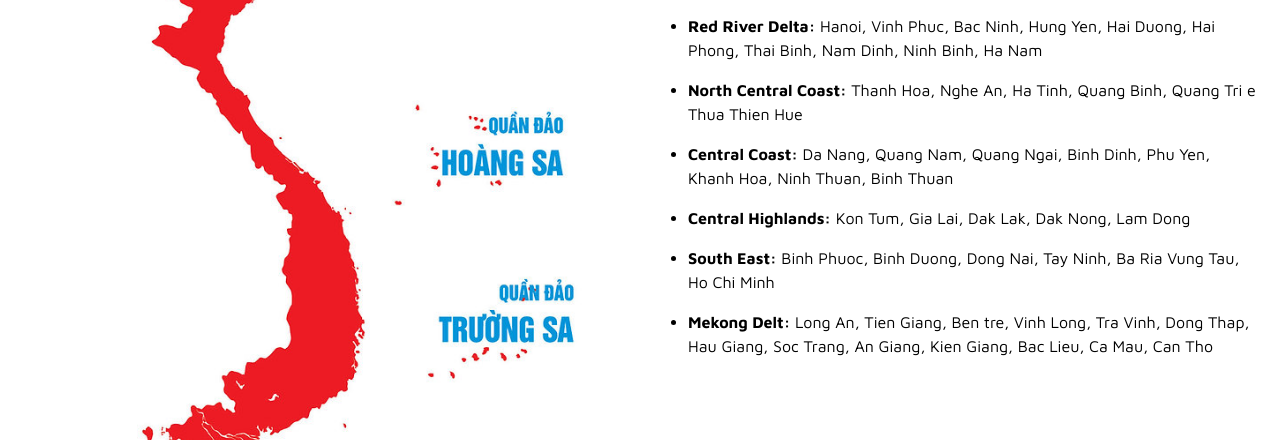
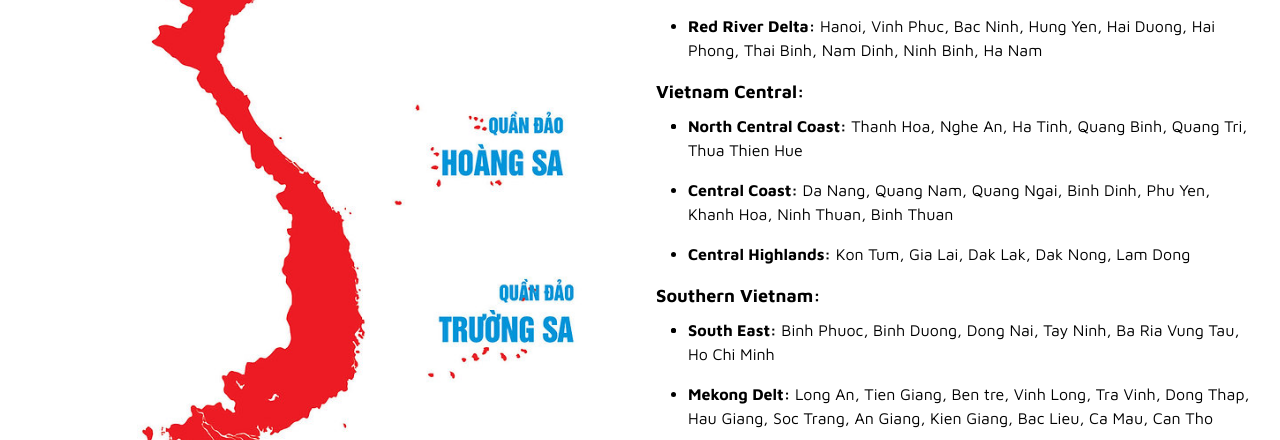
Before and after one commit to arlandme/vni-front_client, a React (Create React App) app: page /coverage in a window 1280 px wide. Shown: the part 360-800 px from the top of the page. Built offline with nearby package versions, Linux system fonts and the light colour scheme; no server answers.

Commit message:
changed coverage

```diff
--- a/src/assets/data/coverage.js
+++ b/src/assets/data/coverage.js
@@ -17,9 +17,14 @@ export const coverage = {
           area: 'Red River Delta',
           address: 'Hanoi, Vinh Phuc, Bac Ninh, Hung Yen, Hai Duong, Hai Phong, Thai Binh, Nam Dinh, Ninh Binh, Ha Nam',
         },
+      ]
+    },
+    {
+      title: 'Vietnam Central',
+      listAddresses: [
         {
           area: 'North Central Coast',
-          address: 'Thanh Hoa, Nghe An, Ha Tinh, Quang Binh, Quang Tri e Thua Thien Hue',
+          address: 'Thanh Hoa, Nghe An, Ha Tinh, Quang Binh, Quang Tri, Thua Thien Hue',
         },
         {
           area: 'Central Coast',
@@ -29,6 +34,11 @@ export const coverage = {
           area: 'Central Highlands',
           address: 'Kon Tum, Gia Lai, Dak Lak, Dak Nong, Lam Dong',
         },
+      ]
+    },
+    {
+      title: 'Southern Vietnam',
+      listAddresses: [
         {
           area: 'South East',
           address: 'Binh Phuoc, Binh Duong, Dong Nai, Tay Ninh, Ba Ria Vung Tau, Ho Chi Minh',
@@ -39,18 +49,5 @@ export const coverage = {
         },
       ]
     },
-    // {
-    //   title: 'Central Vietnam',
-    //   listAddresses: [
-    //     {
-    //       area: 'North Central Coast',
-    //       address: 'Thanh Hoa, Nghe An, Ha Tinh, Quang Binh, Quang Tri, Thua Thien Hue',
-    //     },
-    //     {
-    //       area: 'Central Coast',
-    //       address: 'Da Nang',
-    //     },
-    //   ]
-    // },
   ]
 }
```
